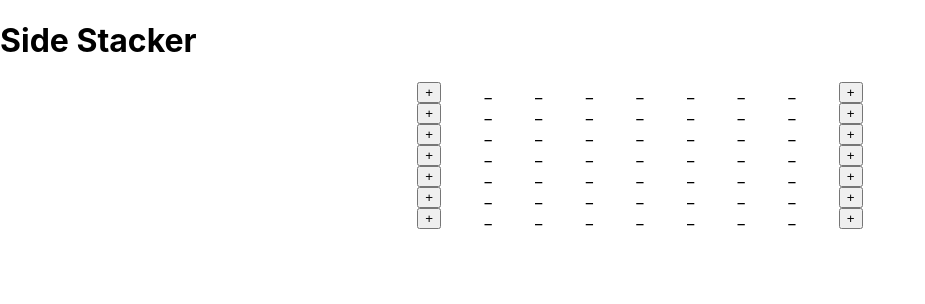
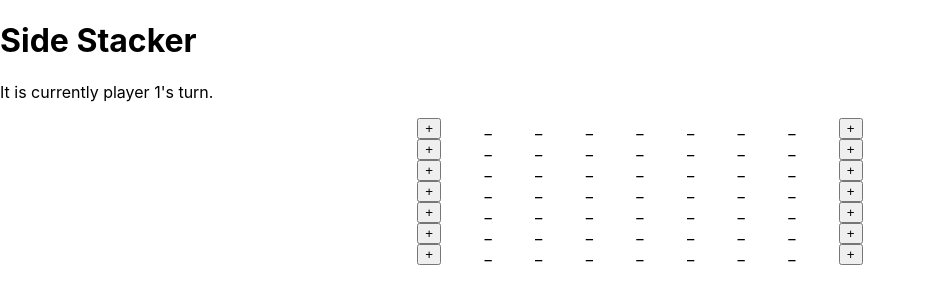
Before and after one commit to trandromeda/side-stacker, a React (Create React App) app: page / in a window 1280 px wide. Shown: the top 304 px of the page, without its empty margins (0-925 px from the left). Built offline with nearby package versions, Linux system fonts and the light colour scheme.

Commit message:
feature: show winner and player turn

```diff
--- a/src/App.tsx
+++ b/src/App.tsx
@@ -17,13 +17,14 @@ function createBoard(dimensions: number) {
   return board;
 }
 
+type Player = 1 | 2 | undefined;
 interface GameState {
-  playerTurn: 1 | 2;
-  isGameOver: boolean;
+  playerTurn: Player;
+  winner: Player;
 }
 const initialGameState: GameState = {
   playerTurn: 1,
-  isGameOver: false,
+  winner: undefined
 };
 
 function App() {
@@ -31,27 +32,33 @@ function App() {
   const [game, setGame] = useImmer<GameState>(initialGameState);
 
   const updateGame = ({ row, col }: { row: number; col: number }) => {
-    const value = game.playerTurn === 1 ? 1 : -1;
+    const token = game.playerTurn === 1 ? 1 : -1;
     setBoard((draft) => {
-      draft[row][col] = value;
+      draft[row][col] = token;
     });
+
     setGame((draft) => {
       draft.playerTurn = draft.playerTurn === 1 ? 2 : 1;
     });
   };
 
   useEffect(() => {
-    const lastPlayerToken = game.playerTurn === 1 ? -1 : 1;
-    const hasWinner = checkHasWinner(board, lastPlayerToken);
+    const lastPlayer = game.playerTurn === 1 ? 2 : 1;
+    const token = lastPlayer === 1 ? 1 : -1;
+    const hasWinner = checkHasWinner(board, token);
     if (hasWinner) {
-      console.log("winner winner chicken dinner!");
-    }
+        setGame((draft) => {
+          draft.winner = lastPlayer
+        })
+      }
   }, [board, game.playerTurn]);
 
   return (
     <div className="App">
       <div>
         <h1>Side Stacker</h1>
+        {game.winner && <h1>Game Over! Player {game.winner} wins</h1>}
+        <p>It is currently player {game.playerTurn}'s turn.</p>
         <BoardComponent board={board} updateBoard={updateGame}></BoardComponent>
       </div>
     </div>
```
